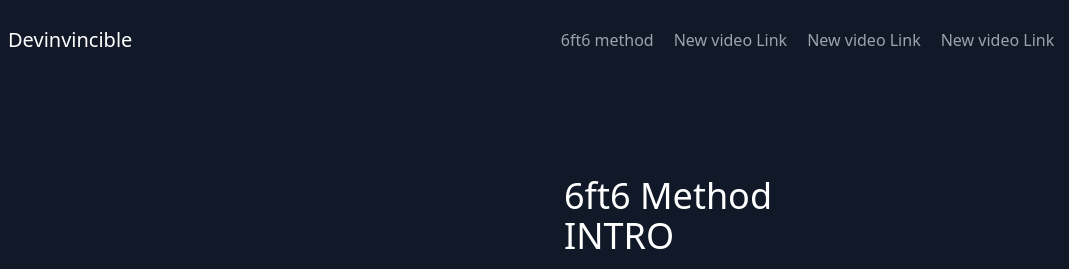
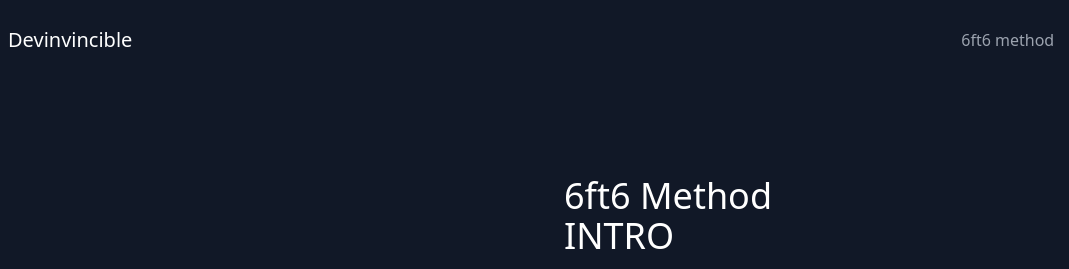
Before and after one commit to DivyanshuTripathiCoder/devinvincible, a plain HTML site: page index.html in a window 1280 px wide. Shown: the top 269 px of the page, 64-1133 px from the left. Drawn offline with nearby package versions, Linux system fonts and the light colour scheme.

Commit message:
Update index.html

```diff
--- a/index.html
+++ b/index.html
@@ -43,9 +43,9 @@
           </a>
           <nav class="md:ml-auto flex flex-wrap items-center text-base justify-center">
             <a href="index.html" class="mr-5 hover:text-gray-900">6ft6 method</a>
+<!--             <a href="" class="mr-5 hover:text-gray-900">New video Link</a>
             <a href="" class="mr-5 hover:text-gray-900">New video Link</a>
-            <a href="" class="mr-5 hover:text-gray-900">New video Link</a>
-            <a href="" class="mr-5 hover:text-gray-900">New video Link</a>
+            <a href="" class="mr-5 hover:text-gray-900">New video Link</a> -->
           </nav>
           <a href="https://www.instagram.com/devinvincible/" target="_blank"><button class="inline-flex items-center bg-gray-800 border-0 py-1 px-3 focus:outline-none hover:bg-gray-700 rounded text-base mt-4 md:mt-0">Instagram
             <svg fill="none" stroke="currentColor" stroke-linecap="round" stroke-linejoin="round" stroke-width="2" class="w-4 h-4 ml-1" viewBox="0 0 24 24">
```
